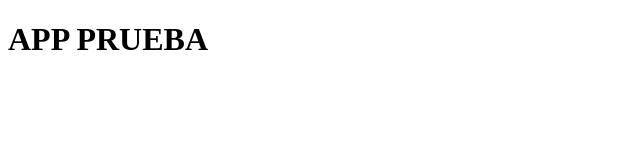
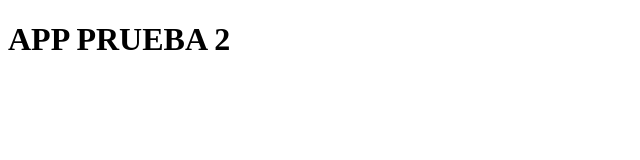
Before and after one commit to jjosegallegocesde/pruebaGithub, a plain HTML site: page index.html in a window 1280 px wide. Shown: the full height of the page, 0-640 px from the left. Drawn offline with Linux system fonts and the light colour scheme.

Commit message:
se modifica titulo de la app

```diff
--- a/index.html
+++ b/index.html
@@ -10,7 +10,7 @@
 <body>
 
     <header>
-        <h1>APP PRUEBA</h1>
+        <h1>APP PRUEBA 2</h1>
 
     </header>
     <main>
```
